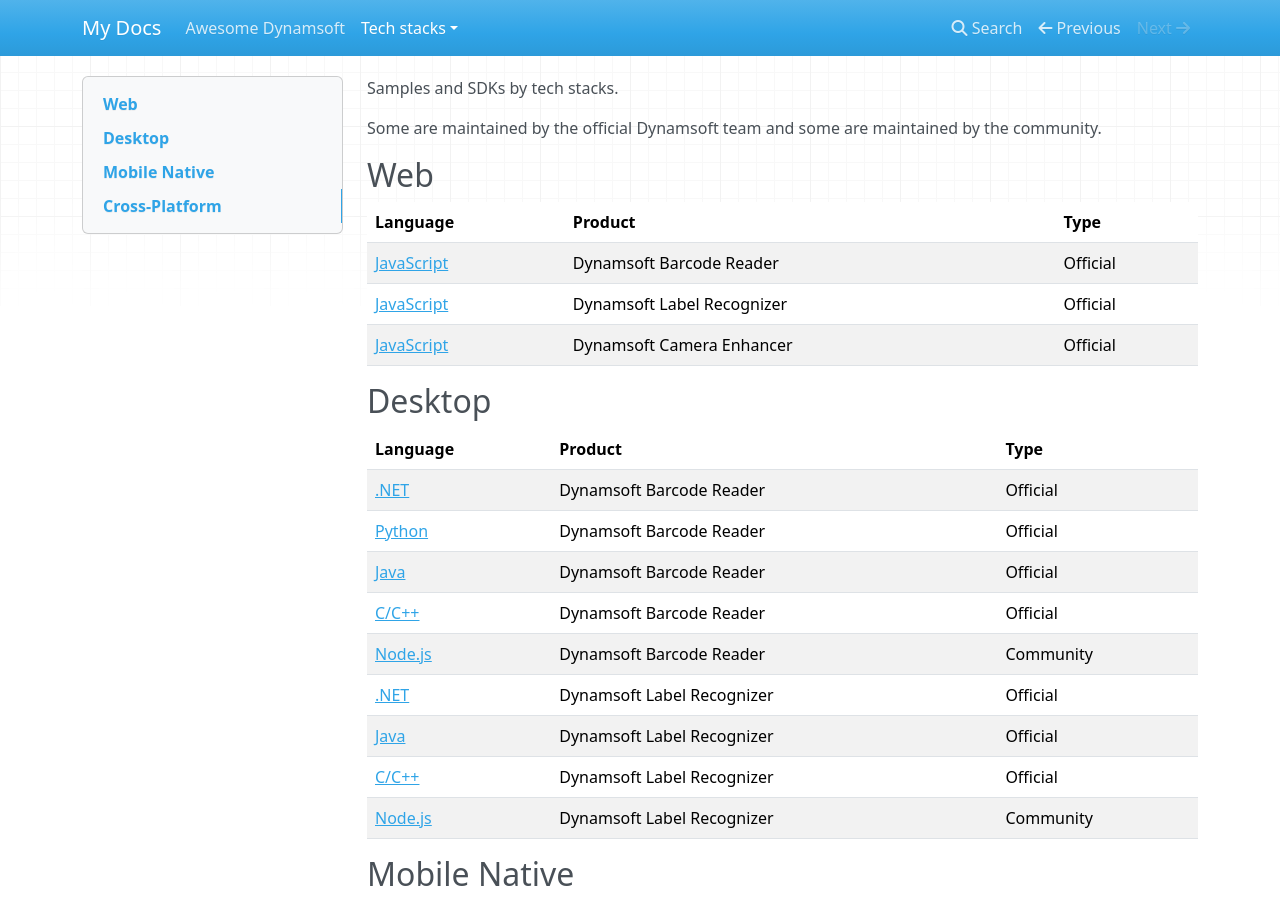
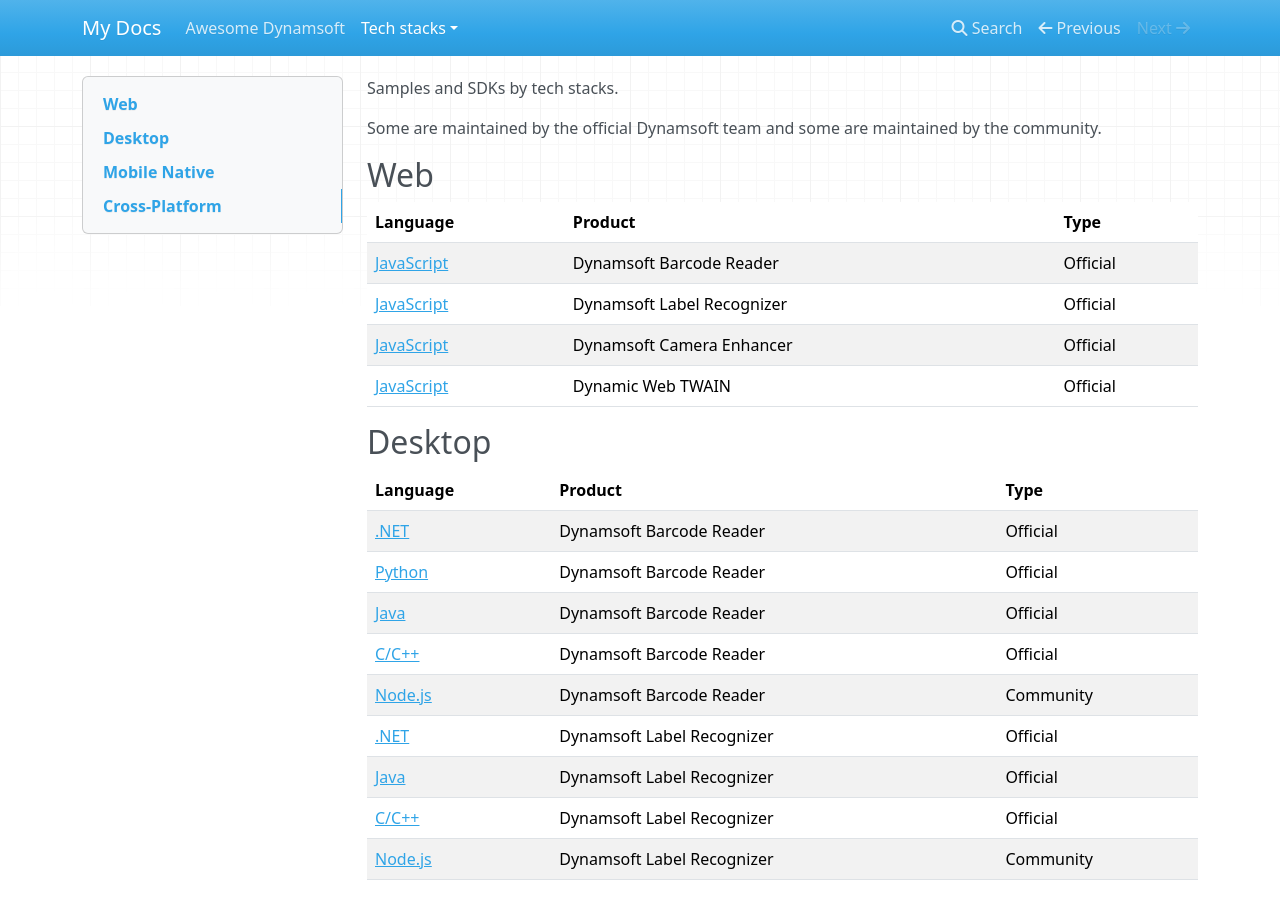
Before and after one commit to tony-xlh/awesome-dynamsoft, an MkDocs documentation site: the page built from docs/tech-stacks/index.md, in a window 1280 px wide and 900 px high. Built offline with MkDocs 1.6.1, drawn with Linux system fonts in a browser that asks for light colours; nearby versions of some CDN libraries.

Commit message:
add dynamic web twain

```diff
--- a/docs/tech-stacks/index.md
+++ b/docs/tech-stacks/index.md
@@ -10,6 +10,8 @@ Some are maintained by the official Dynamsoft team and some are maintained by th
 | [JavaScript](https://github.com/Dynamsoft/barcode-reader-javascript-samples) | Dynamsoft Barcode Reader | Official |
 | [JavaScript](https://github.com/Dynamsoft/label-recognizer-javascript-samples) | Dynamsoft Label Recognizer | Official |
 | [JavaScript](https://github.com/Dynamsoft/camera-enhancer-javascript-samples) | Dynamsoft Camera Enhancer | Official |
+| [JavaScript](https://github.com/Dynamsoft/Dynamic-Web-TWAIN) | Dynamic Web TWAIN | Official |
+
 
 ## Desktop
 
```
